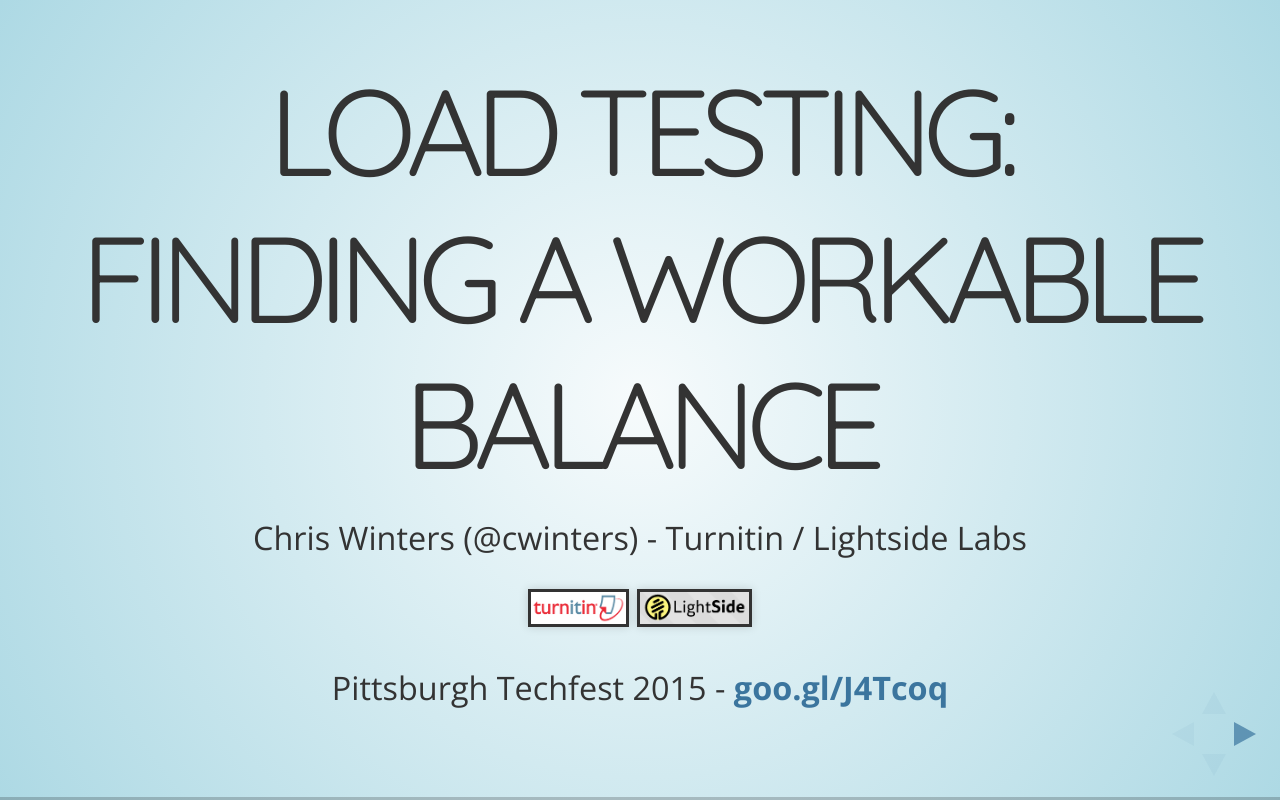
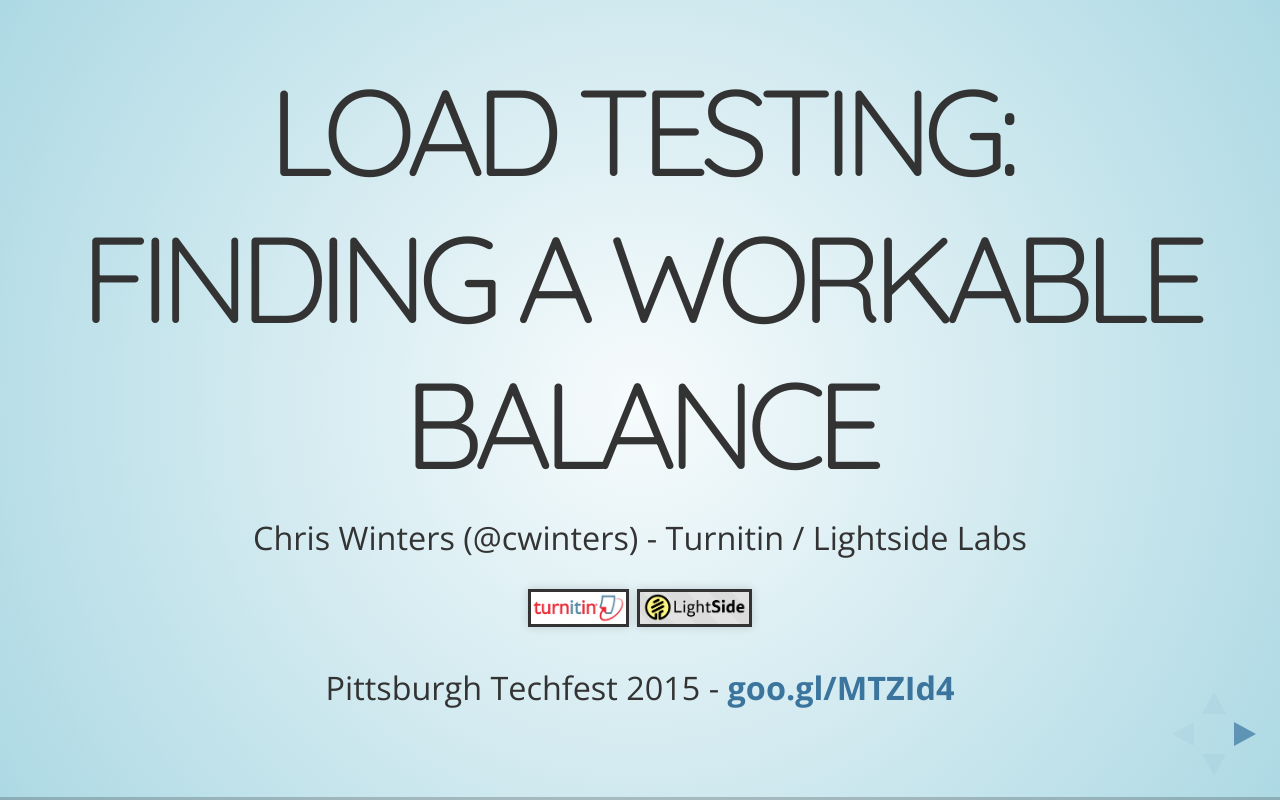
Before and after one commit to cwinters/loadtesting-201506, a website: page index.html in a window 1280 px wide. Drawn offline with nearby package versions, Linux system fonts and the light colour scheme.

Commit message:
Fix short url on title

```diff
--- a/index.html
+++ b/index.html
@@ -50,7 +50,7 @@
       <img src="lib/images/lightside.png" alt="Lightside logo" width="121" height="35" />
     </p>
     <p>
-      Pittsburgh Techfest 2015 - <a href="http://goo.gl/J4Tcoq"><b>goo.gl/J4Tcoq</b></a>
+      Pittsburgh Techfest 2015 - <a href="http://goo.gl/MTZId4"><b>goo.gl/MTZId4</b></a>
     </p>
   </section>
 
```
